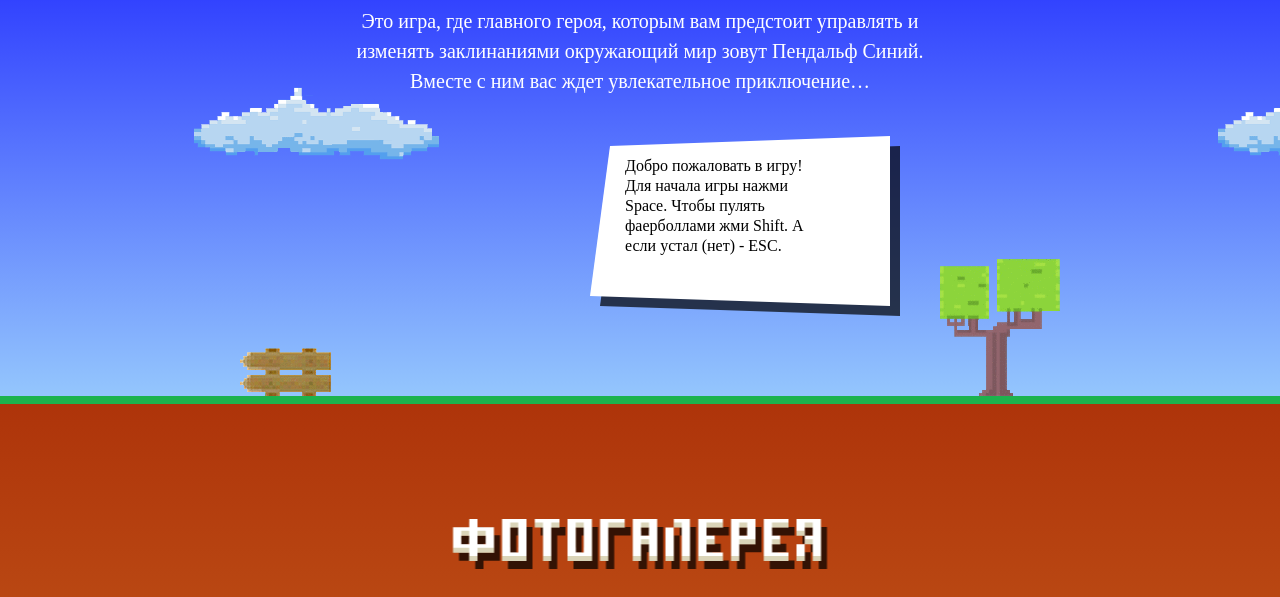
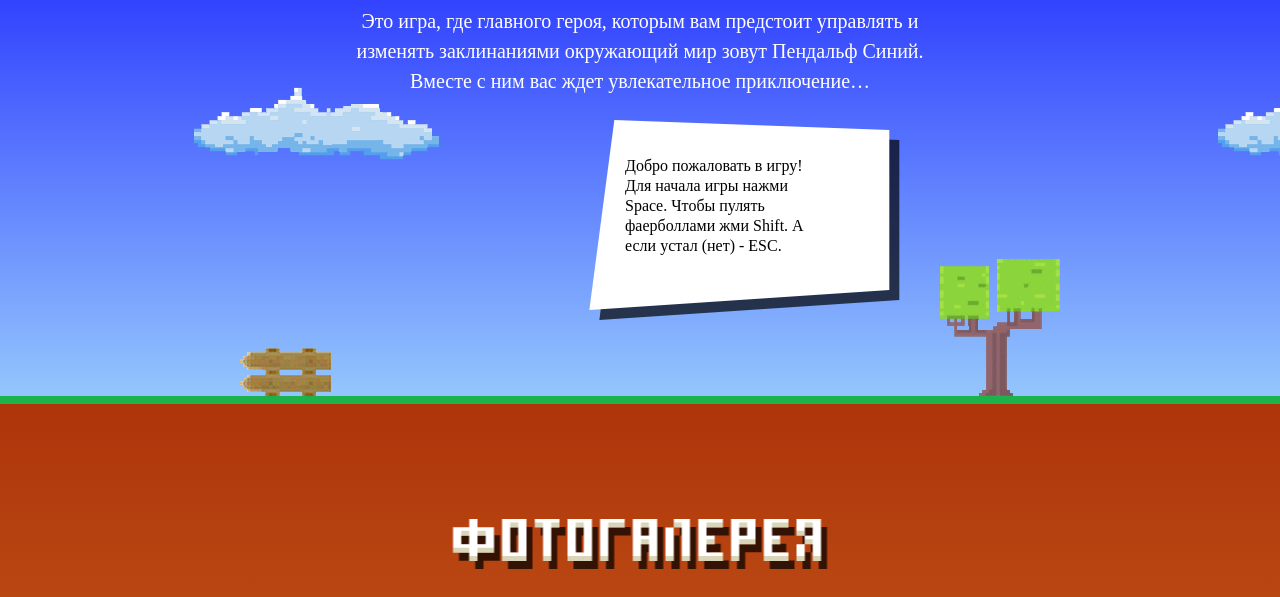
Before and after one commit to Feuway/194734-code-and-magick, a website: page build/index.html in a window 1280 px wide. Shown: the part 203-800 px from the top of the page. Drawn offline with Linux system fonts and the light colour scheme; a web font is replaced by a local one.

Commit message:
Добавлена привязка окна сообщения к персонажу

```diff
--- a/build/js/game.js
+++ b/build/js/game.js
@@ -390,7 +390,9 @@ window.Game = (function() {
         window.removeEventListener('keydown', this._pauseListener);
       }
     },
-
+    /**
+     * Отрисовка текста
+     */
     transferText: function(text) {
       var words = text.split('  ');
 
@@ -401,24 +403,52 @@ window.Game = (function() {
       }
     },
 
+    buildTextBlock: function() {
+      var me = this.state.objects.filter(function(object) {
+        return object.type === ObjectType.ME;
+      })[0];
+
+      this.ctx.moveTo(320, 50);
+      this.ctx.lineTo(600, 40);
+      this.ctx.lineTo(600, 210);
+      this.ctx.lineTo(300, 200);
+
+    },
+
     /**
      * Отрисовка экрана паузы.
      */
     _drawPauseScreen: function() {
+      var me = this.state.objects.filter(function(object) {
+        return object.type === ObjectType.ME;
+      })[0];
+
+      if (me.x + me.width + 305 > this.canvas.width) {
+        var x = [-30, -305, -305, -5];
+      } else {
+        x = [30 + me.width, 305 + me.width, 305 + me.width, 5 + me.width];
+      }
+
+      if (me.y + me.height - 260 > 0) {
+        var y = [-260, -250, -90, -70];
+      } else {
+        y = [-260, -250, -90, -70];
+      }
+
       this.ctx.beginPath();
-      this.ctx.moveTo(330, 60);
-      this.ctx.lineTo(610, 50);
-      this.ctx.lineTo(610, 220);
-      this.ctx.lineTo(310, 210);
+      this.ctx.moveTo(me.x + x[0] + 10, me.y + me.height + y[0] + 10);
+      this.ctx.lineTo(me.x + x[1] + 10, me.y + me.height + y[1] + 10);
+      this.ctx.lineTo(me.x + x[2] + 10, me.y + me.height + y[2] + 10);
+      this.ctx.lineTo(me.x + x[3] + 10, me.y + me.height + y[3] + 10);
       this.ctx.closePath();
       this.ctx.fillStyle = 'rgba(0, 0, 0, 0.7)';
       this.ctx.fill();
 
       this.ctx.beginPath();
-      this.ctx.moveTo(320, 50);
-      this.ctx.lineTo(600, 40);
-      this.ctx.lineTo(600, 210);
-      this.ctx.lineTo(300, 200);
+      this.ctx.moveTo(me.x + x[0], me.y + me.height + y[0]);
+      this.ctx.lineTo(me.x + x[1], me.y + me.height + y[1]);
+      this.ctx.lineTo(me.x + x[2], me.y + me.height + y[2]);
+      this.ctx.lineTo(me.x + x[3], me.y + me.height + y[3]);
       this.ctx.closePath();
       this.ctx.fillStyle = '#FFFFFF';
       this.ctx.fill();
```
Also changed, not shown: build/index.html (+0 -2 lines).
